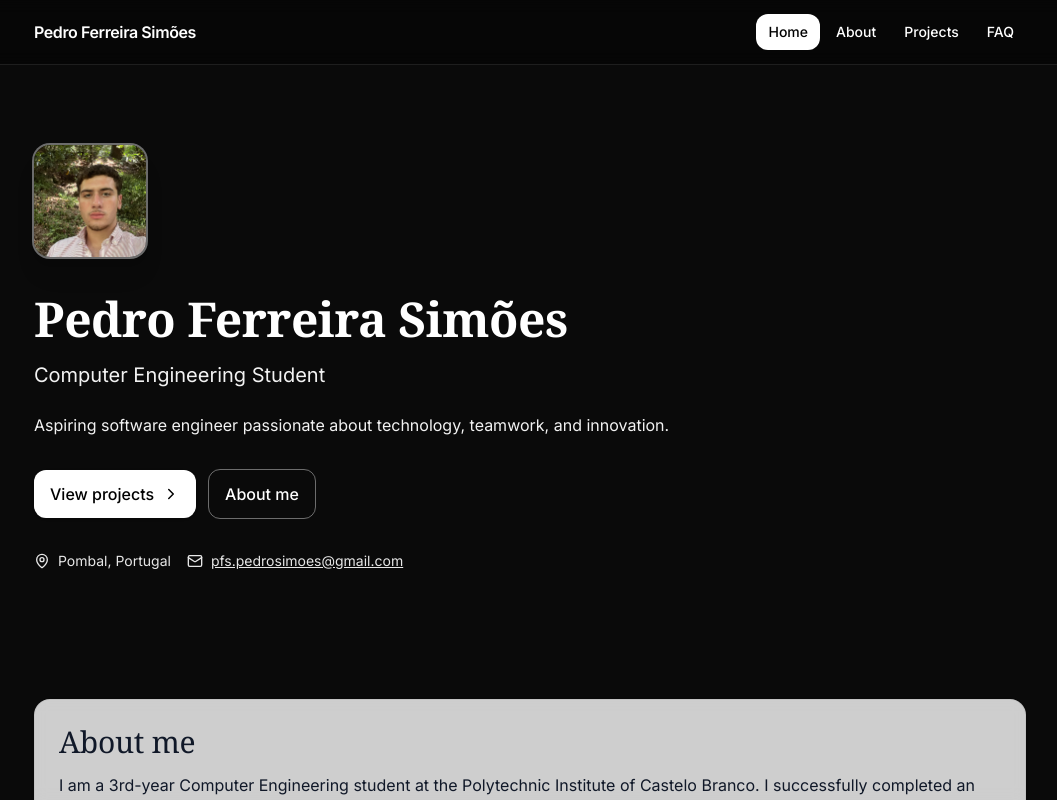
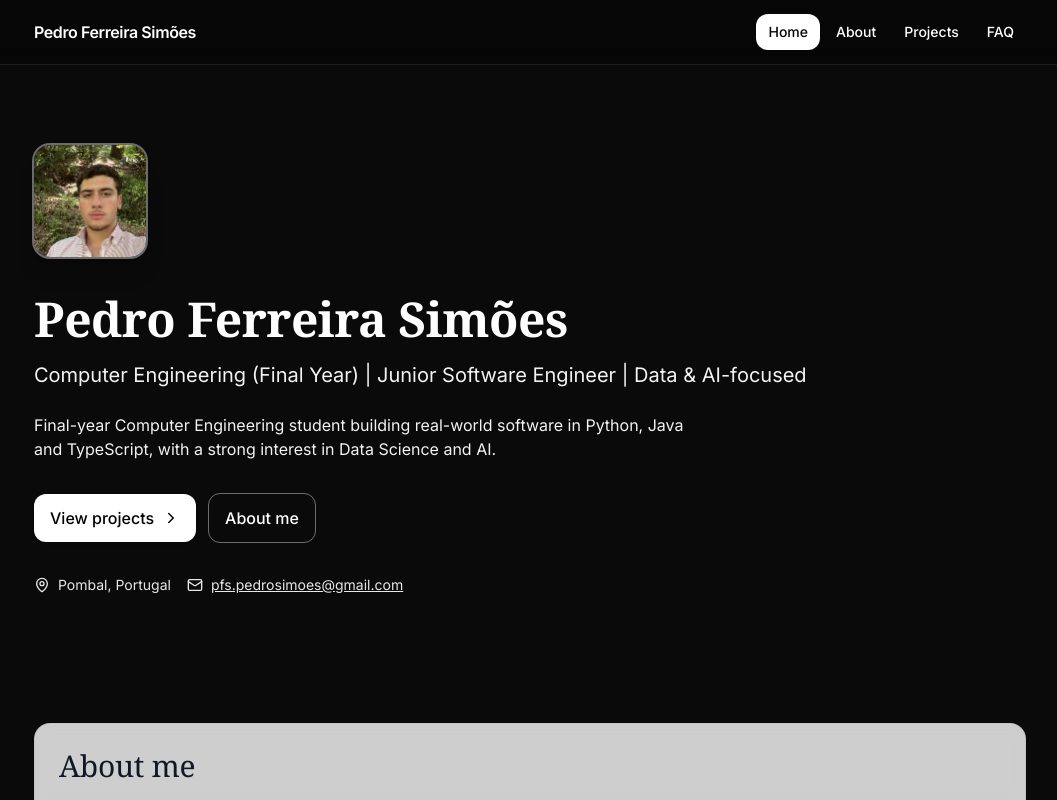
Before and after one commit to pedrofsimoes7/portfolio, a React (Vite) app: page / in a window 1280 px wide. Shown: the whole page, without its empty margins (110-1167 px from the left). Built offline with nearby package versions, Linux system fonts and the light colour scheme.

Commit message:
Update portfolio content

```diff
--- a/index.html
+++ b/index.html
@@ -6,7 +6,7 @@
     <meta name="viewport" content="width=device-width, initial-scale=1" />
 
     <!-- Basic SEO -->
-    <title>Pedro Simões — Computer Engineering Student</title>
+    <title>Pedro Simões — Computer Engineering (Final Year) | Junior Software Engineer | Data & AI-focused </title>
     <meta name="description" content="Official portfolio of Pedro Simões — projects, skills, and contact." />
     <meta name="keywords" content="Pedro Simões, portfolio, computer engineering, software developer, React, JavaScript, Python, Java" />
     <meta name="author" content="Pedro Simões" />
--- a/src/App.jsx
+++ b/src/App.jsx
@@ -6,9 +6,9 @@ import { Github, Linkedin, Mail, MapPin, Globe, ExternalLink, ChevronRight, Send
 // =============================
 const config = {
   nome: "Pedro Ferreira Simões",
-  titulo: "Computer Engineering Student",
+  titulo: "Computer Engineering (Final Year) | Junior Software Engineer | Data & AI-focused",
   resumo:
-    "Aspiring software engineer passionate about technology, teamwork, and innovation.",
+    "Final-year Computer Engineering student building real-world software in Python, Java and TypeScript, with a strong interest in Data Science and AI.",
   localizacao: "Pombal, Portugal",
   email: "pfs.pedrosimoes@gmail.com",
   telefone: "+351 961018935",
@@ -142,12 +142,9 @@ const About = () => (
           About me
         </h2>
         <p className="mt-3 leading-relaxed">
-          I am a 3rd-year Computer Engineering student at the Polytechnic Institute of Castelo Branco.
-          I successfully completed an Erasmus+ semester in Poland, which strengthened my adaptability to different cultural
-          and professional contexts and improved my teamwork and problem-solving skills.
-          I also have experience volunteering at public and sports events and have participated in technology
-          initiatives such as the Global Game Jam. I’m looking for opportunities to apply my academic knowledge,
-          learn quickly, and contribute actively to the teams I join.
+          I  am a final-year Computer Engineering student with hands-on experience developing web and backend applications.
+          I participated in Erasmus+ in Poland, focusing on distributed systems and web development,
+          and I am now preparing for a Master’s in Data Science/AI while working as a junior engineer.
         </p>
         <div className="mt-4 flex flex-wrap gap-2">
           {["Python","Java","C++","JavaScript","Django","HTML","CSS","React","Node.js","Next.js","PostgreSQL","Tailwind CSS","Unity","Databases","Microsoft Office"].map(s => (
```
